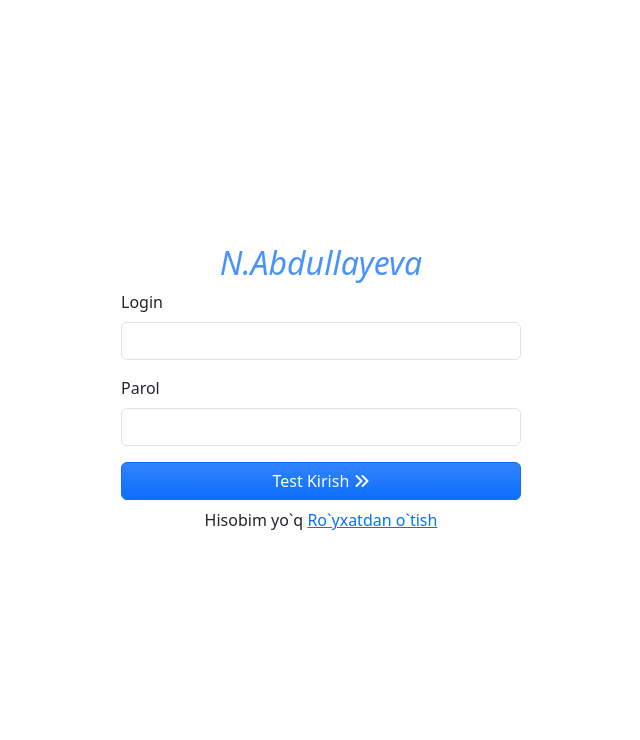
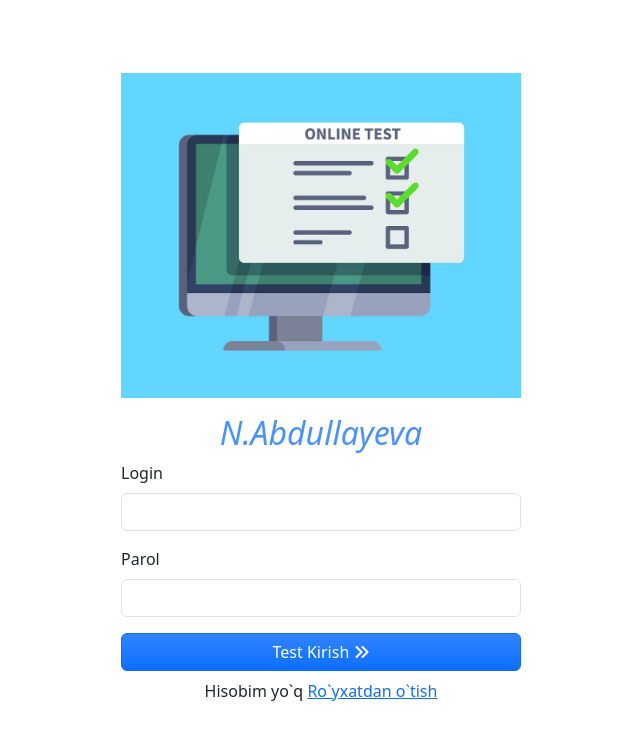
Before and after one commit to JavohirTech/test_teacher, a React (Vite) app: page / in a window 1280 px wide. Shown: the top 740 px of the page, without its empty margins (319-959 px from the left). Built offline with nearby package versions, Linux system fonts and the light colour scheme; the HTML template or start-up script is replaced by a standard one.

Commit message:
add image to UserRegister and UserLogin

```diff
--- a/src/pages/UserLogin/UserLogin.jsx
+++ b/src/pages/UserLogin/UserLogin.jsx
@@ -1,5 +1,6 @@
 import React, { useState } from "react";
 import "./UserLogin.css";
+import logo from "../../assets/online_test.jpg";
 
 const UserLogin = () => {
   const [login, setLogin] = useState("");
@@ -55,7 +56,8 @@ const UserLogin = () => {
         style={{ height: "100vh" }}
       >
         <form onSubmit={handleSubmit}>
-          <h2 className="text-center fst-italic text-primary opacity-75">
+          <img src={logo} alt="" style={{width: "100%"}}/>
+          <h2 className="mt-3 text-center fst-italic text-primary opacity-75">
             N.Abdullayeva
           </h2>
           <div className="mb-3">
--- a/src/pages/UserRegister/UserRegister.jsx
+++ b/src/pages/UserRegister/UserRegister.jsx
@@ -1,6 +1,7 @@
 import React, { useState } from "react";
 import "./UserRegister.css";
 import { useNavigate } from "react-router-dom";
+import logo from "../../assets/online_test.jpg";
 
 const UserRegister = () => {
   const navigate = useNavigate();
@@ -64,6 +65,7 @@ const UserRegister = () => {
         style={{ height: "100vh" }}
       >
         <form onSubmit={handleSubmit}>
+          <img src={logo} alt="" style={{ width: "100%" }} />
           <h2 className="text-center fst-italic text-primary opacity-75">
             Nasiba Abdullayeva
           </h2>
```
